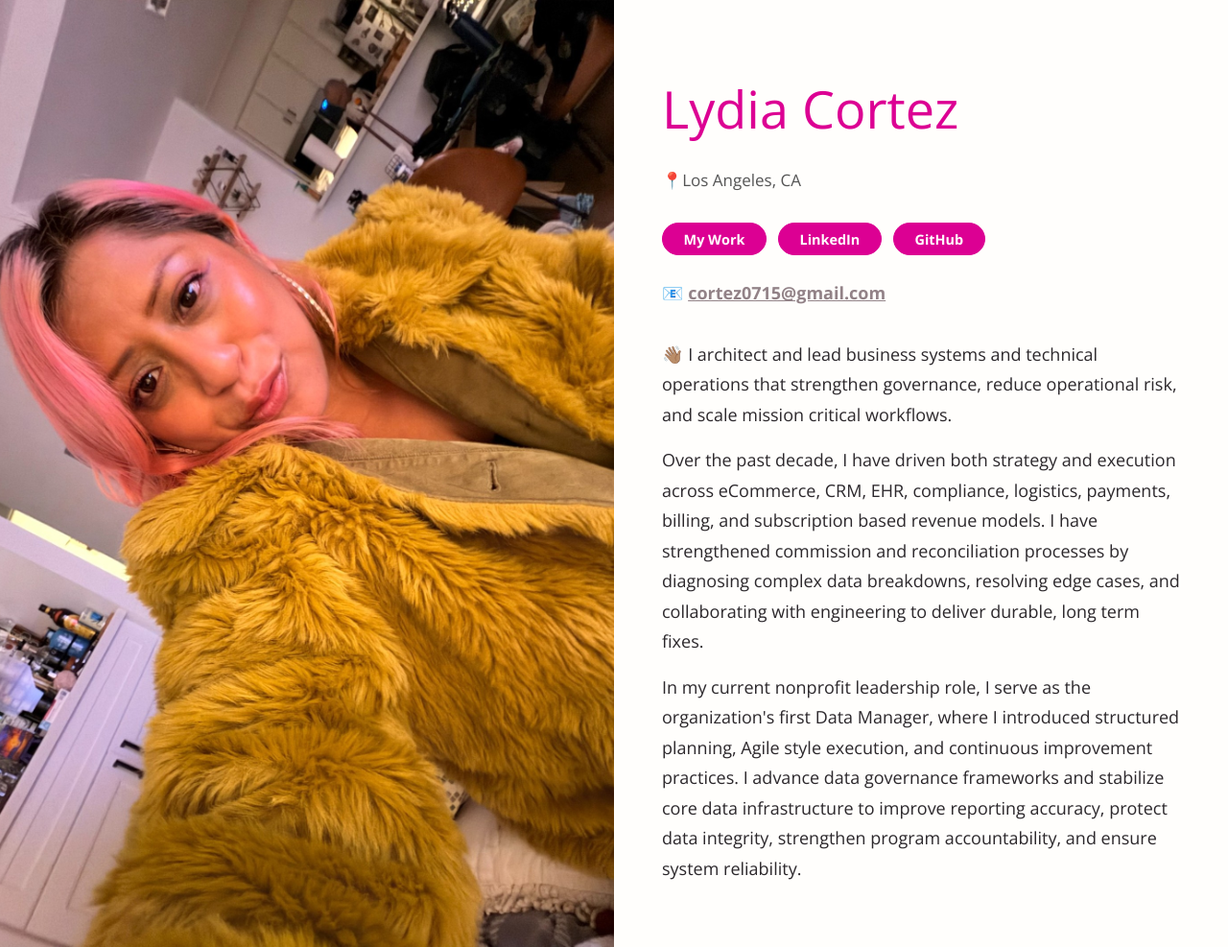
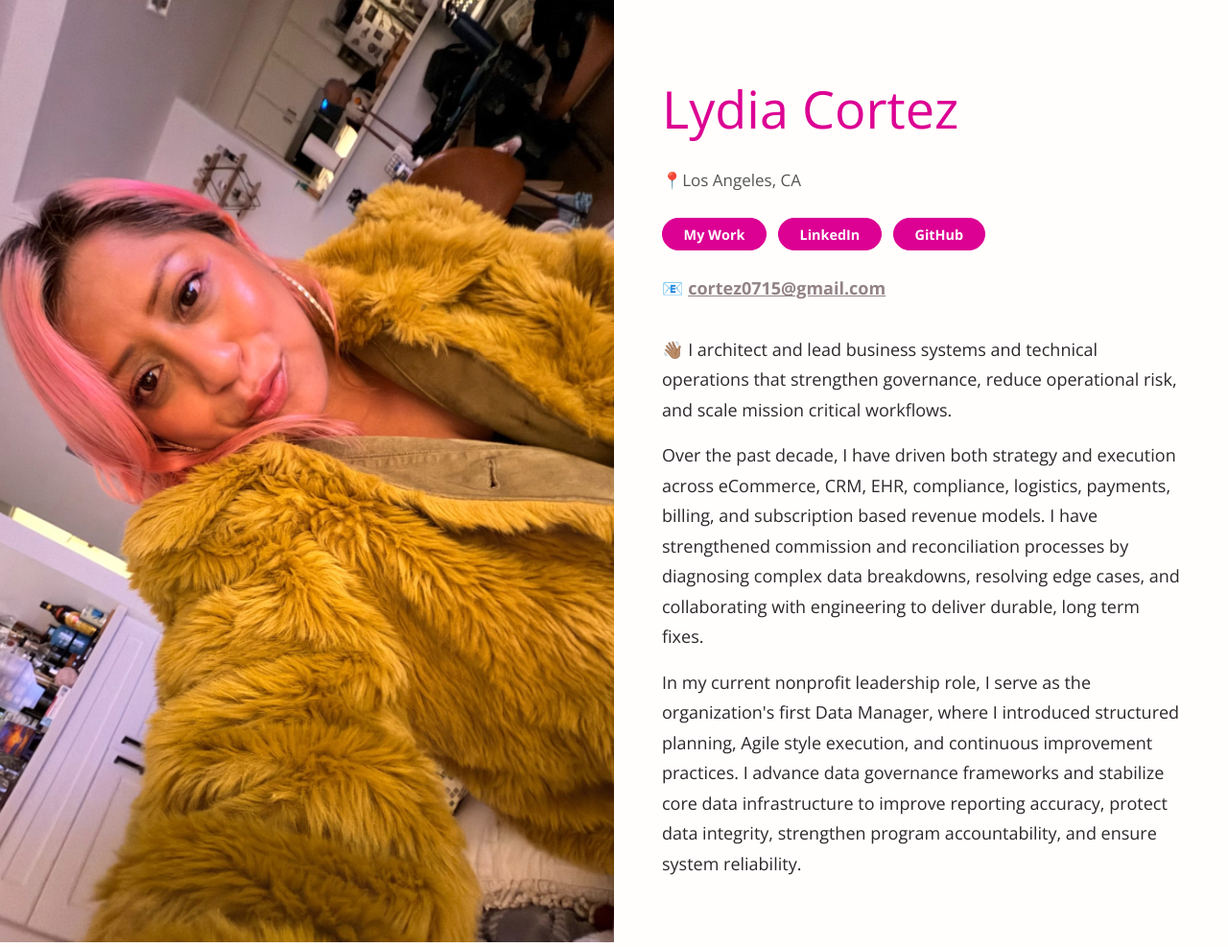
Before and after one commit to lylyco/lylyco.github.io, a Jekyll site: the page built from index.html, in a window 1280 px wide. Shown: the whole page at 96% size. Built offline with Jekyll 4.4.1, drawn with Linux system fonts in a browser that asks for light colours.

Commit message:
“adjustv6”

```diff
--- a/_layouts/half.html
+++ b/_layouts/half.html
@@ -19,7 +19,7 @@
       📍Los Angeles, CA
     </div>
 
-    <div style="margin-top: 30px;">
+    <div style="margin-top: 25px;">
      {% include social.html %}
     </div>
 
```
